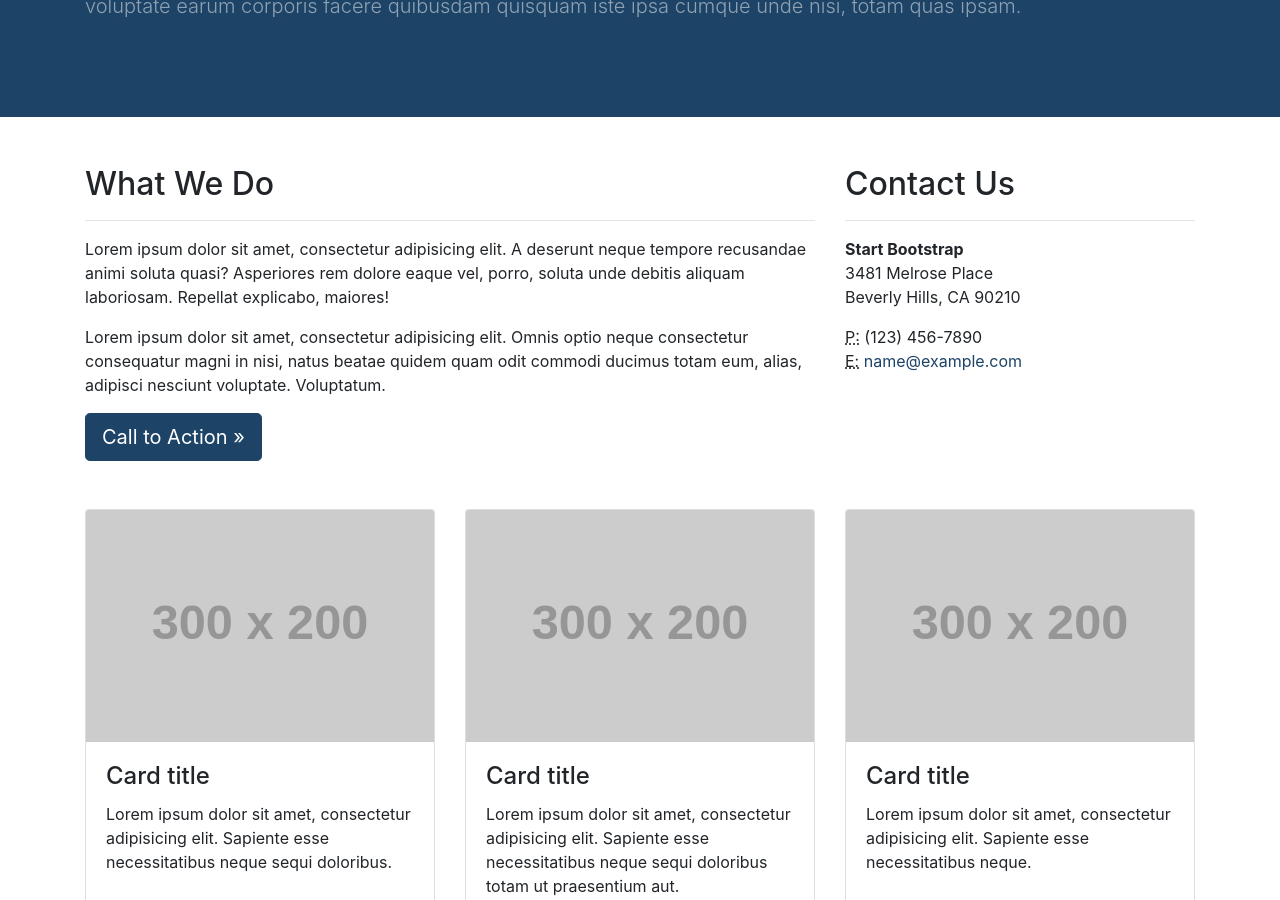
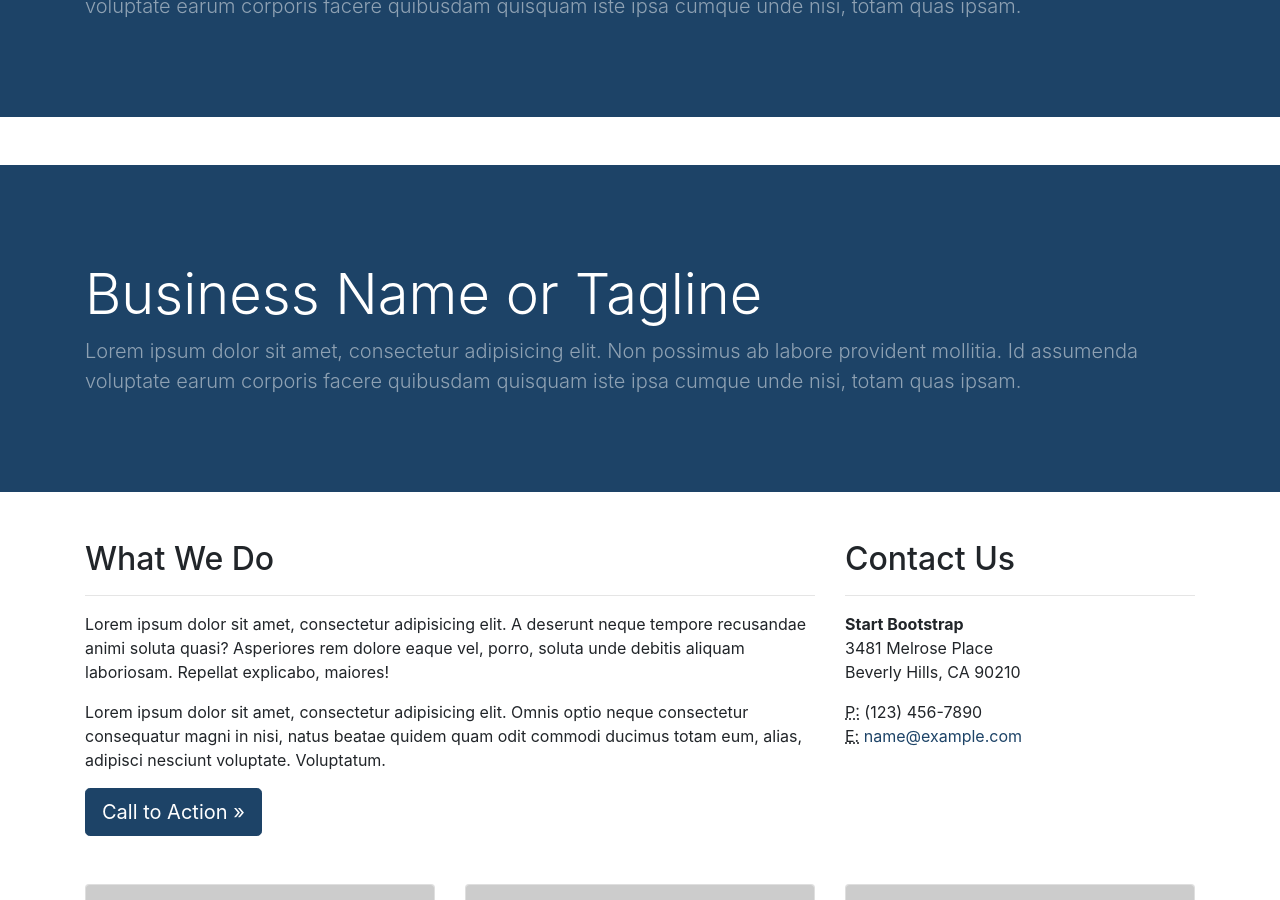
Before and after one commit to ic-Solutions/agsr-static, a Jekyll site: the page built from index.html, in a window 1280 px wide and 900 px high, scrolled down 322 px. Built offline with Jekyll 4.4.1, drawn with Linux system fonts in a browser that asks for light colours.

Commit message:
Header shifted from default to index

```diff
--- a/index.html
+++ b/index.html
@@ -1,6 +1,24 @@
 ---
 layout: default
 ---
+<!-- Header -->
+    <header class="bg-primary py-5 mb-5">
+      <div class="container h-100">
+        <div class="row h-100 align-items-center">
+          <div class="col-lg-12">
+            <h1 class="display-4 text-white mt-5 mb-2">
+              Business Name or Tagline
+            </h1>
+            <p class="lead mb-5 text-white-50">
+              Lorem ipsum dolor sit amet, consectetur adipisicing elit. Non
+              possimus ab labore provident mollitia. Id assumenda voluptate
+              earum corporis facere quibusdam quisquam iste ipsa cumque unde
+              nisi, totam quas ipsam.
+            </p>
+          </div>
+        </div>
+      </div>
+    </header>
 
 <!-- Page Content -->
 <div class="container">
```
